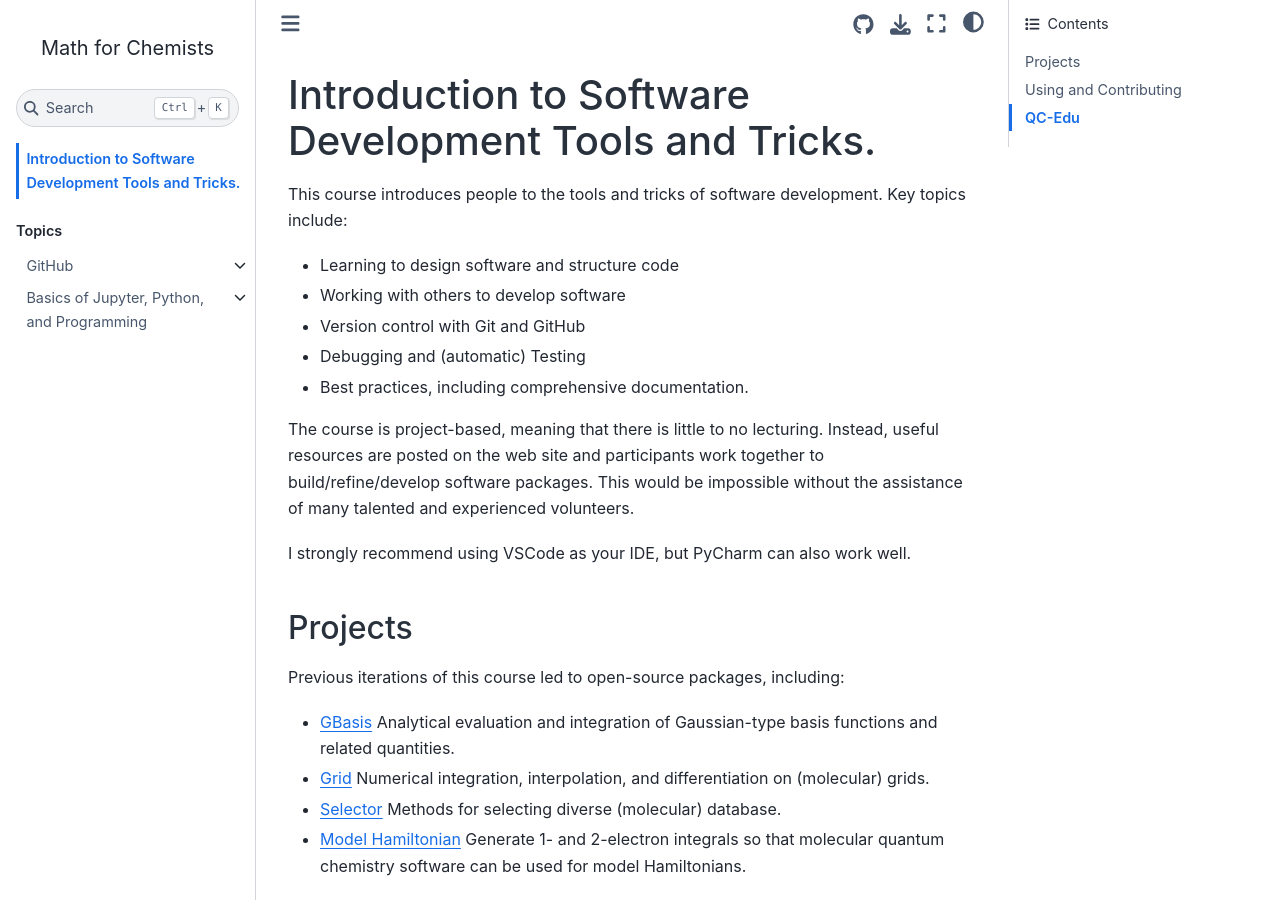
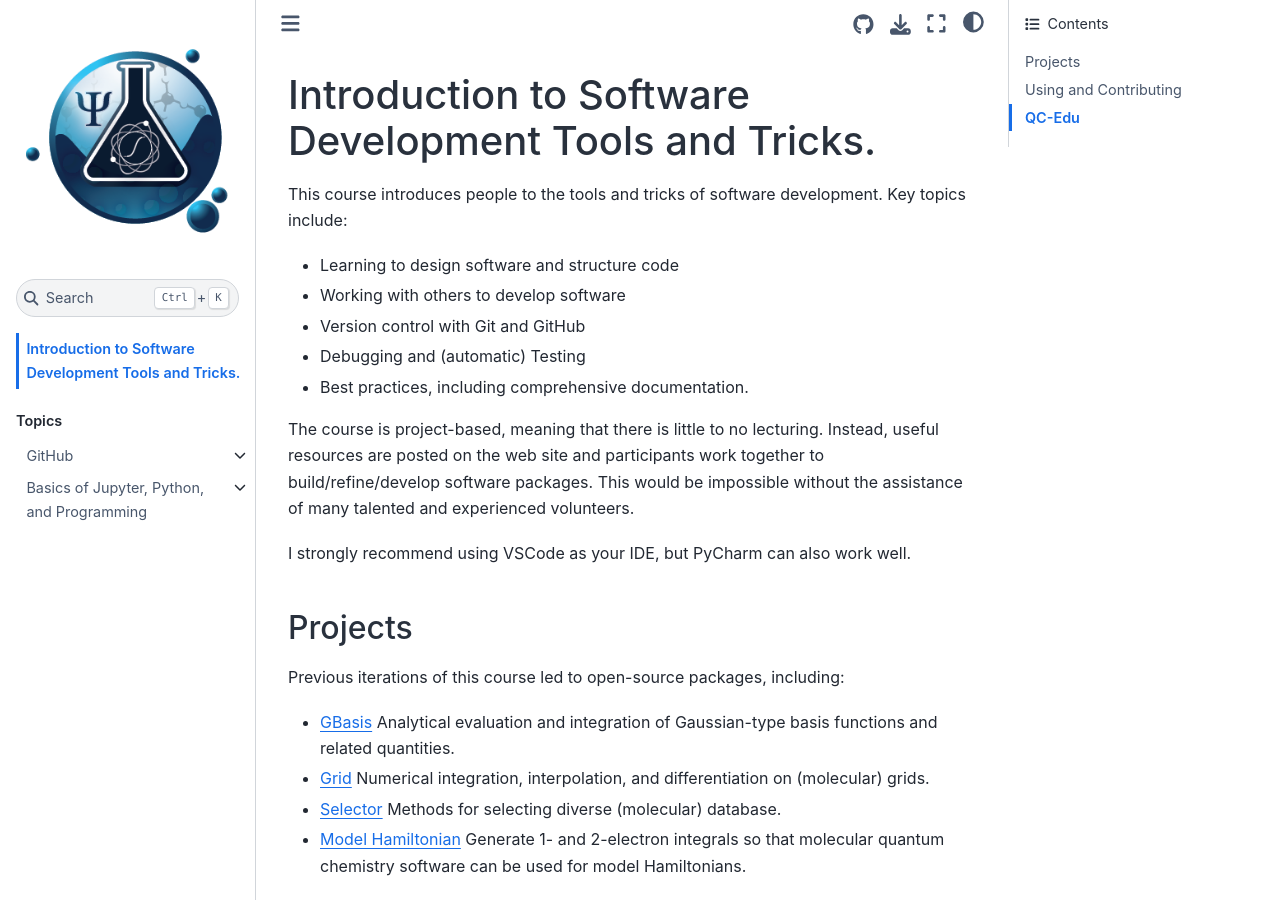
Before and after one commit to ChemAI-Lab/Math4Chem, a Jupyter Book: the page built from website/intro.md, in a window 1280 px wide and 900 px high. Built offline with Jupyter Book 1.0.4 settings and Sphinx 7.4.7 and the Sphinx Book theme 1.1.4, drawn with Linux system fonts in a browser that asks for light colours.

Commit message:
updating config

```diff
--- a/website/_config.yml
+++ b/website/_config.yml
@@ -3,7 +3,7 @@
 
 title: Math for Chemists
 author: Rodrigo Vargas-Hernandes, Alexandre De Camargo, Valerii Chuiko, Paul W. Ayers, and friends, with the support of The Jupyter Book Community
-logo: new_logo.jpg
+logo: new_logo.png
 
 # build files only in _toc.yml
 only_build_toc_files: true
```
